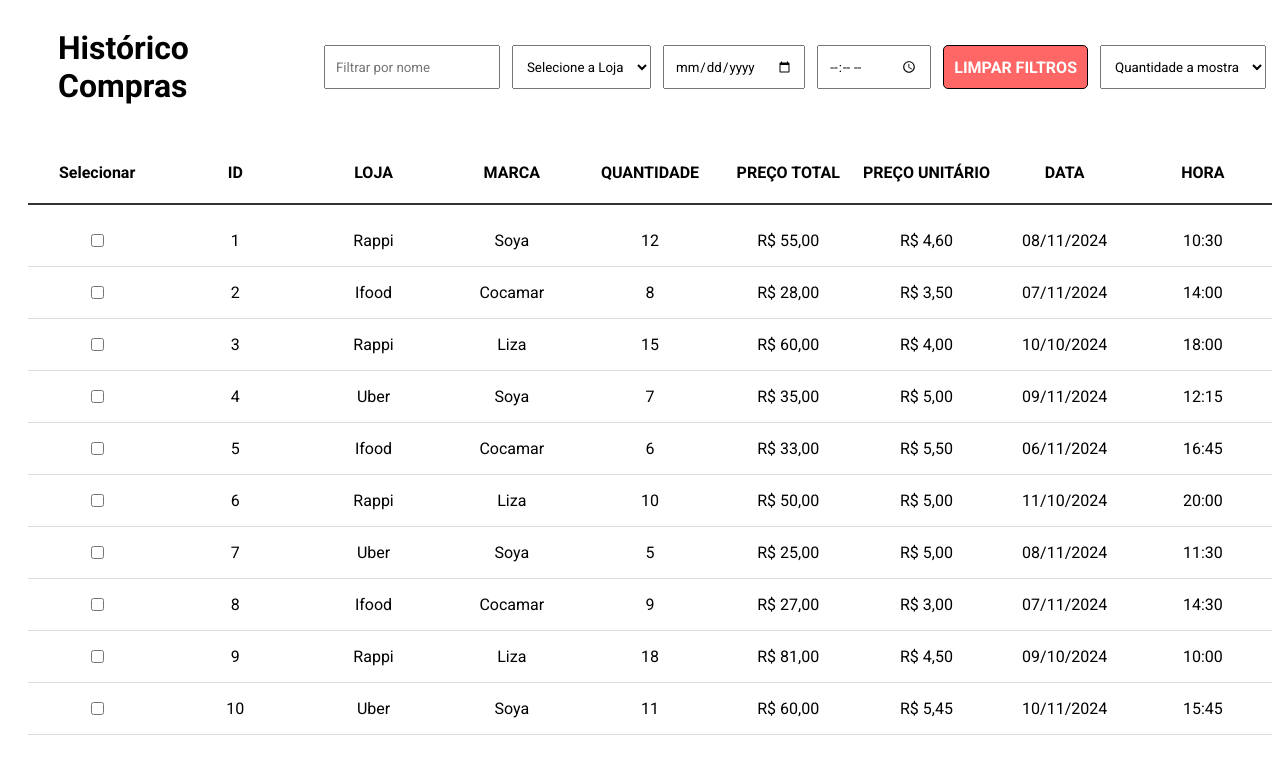
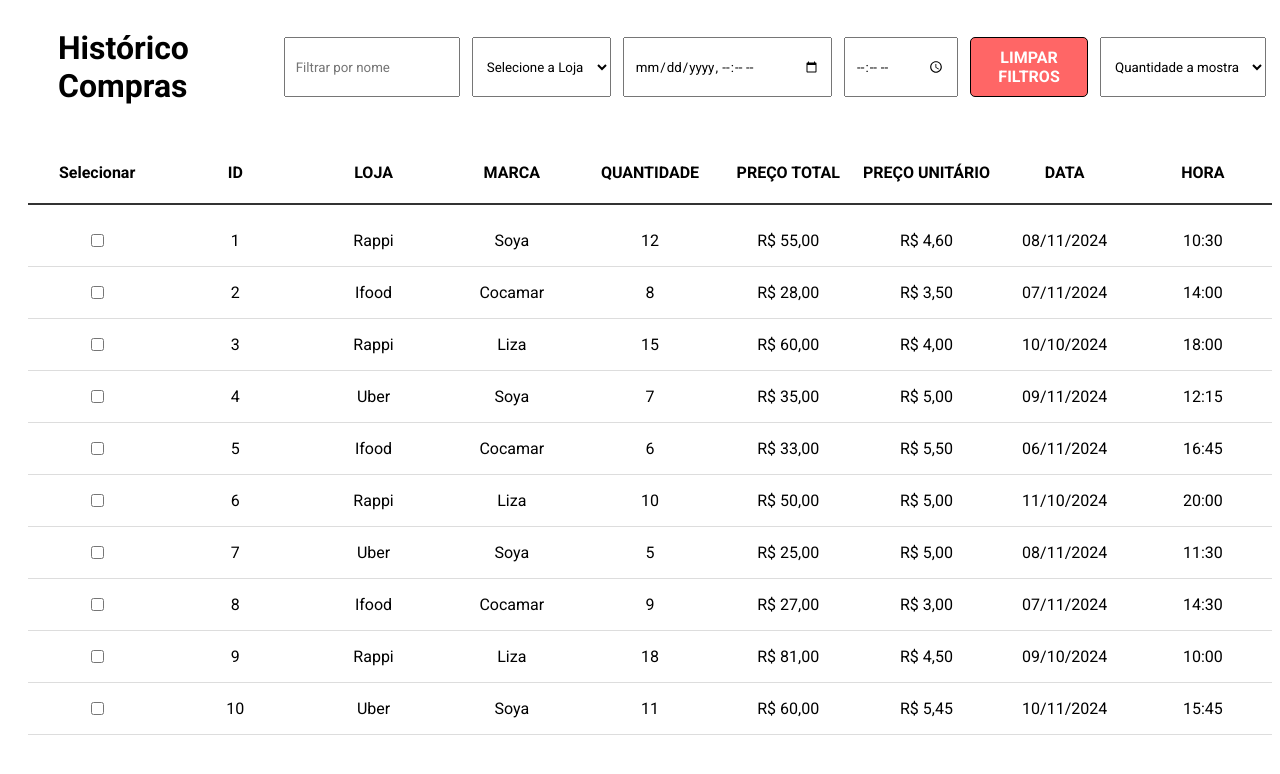
Before and after one commit to Jaogodela/OilProject, a plain HTML site: page index.html in a window 1280 px wide. Drawn offline with Linux system fonts and the light colour scheme.

Commit message:
Update index.html

```diff
--- a/index.html
+++ b/index.html
@@ -23,7 +23,9 @@
         <option value="Justos">Justos</option>
         </select>
 
-      <input type="date" id="filterDate" oninput="applyFilters()" placeholder="Filtrar por data">
+      <!-- <input type="date" id="filterDate" oninput="applyFilters()" placeholder="Filtrar por data"> -->
+      <input type="datetime-local" id="filterDate" oninput="applyFilters()" name="datetime">
+
       <input type="time" id="filterTime" oninput="applyFilters()" placeholder="Filtrar por hora">
       <button id="filterClear">LIMPAR FILTROS</button>
       <select id="teste" name="teste">
```
